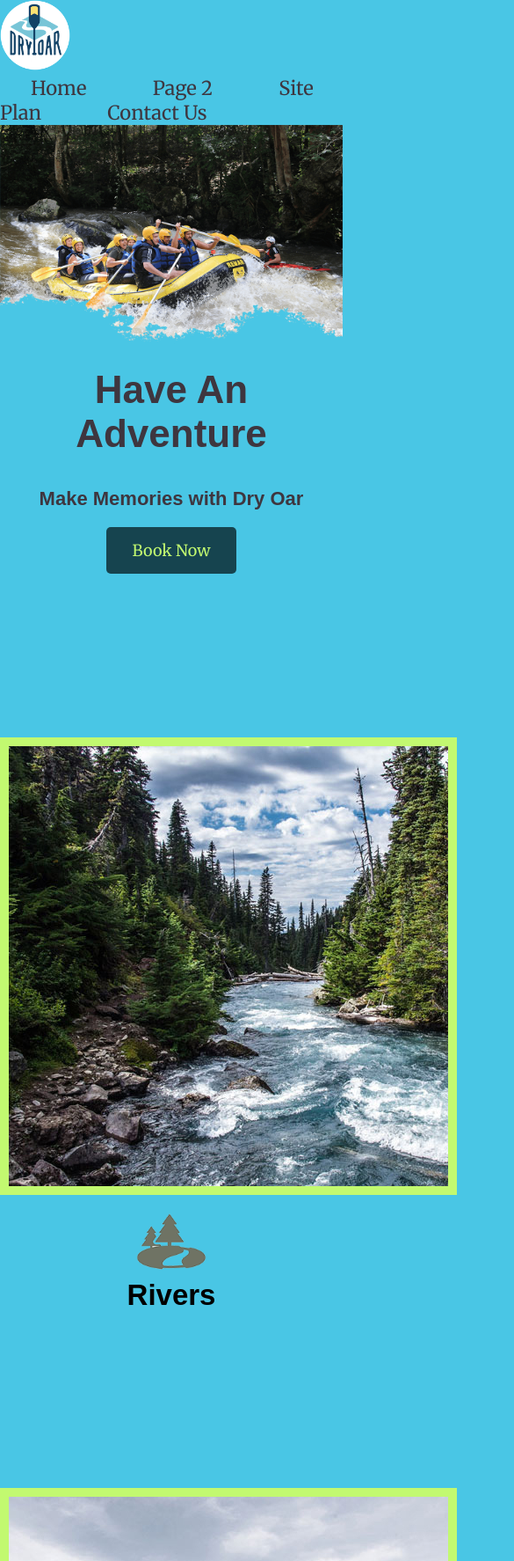
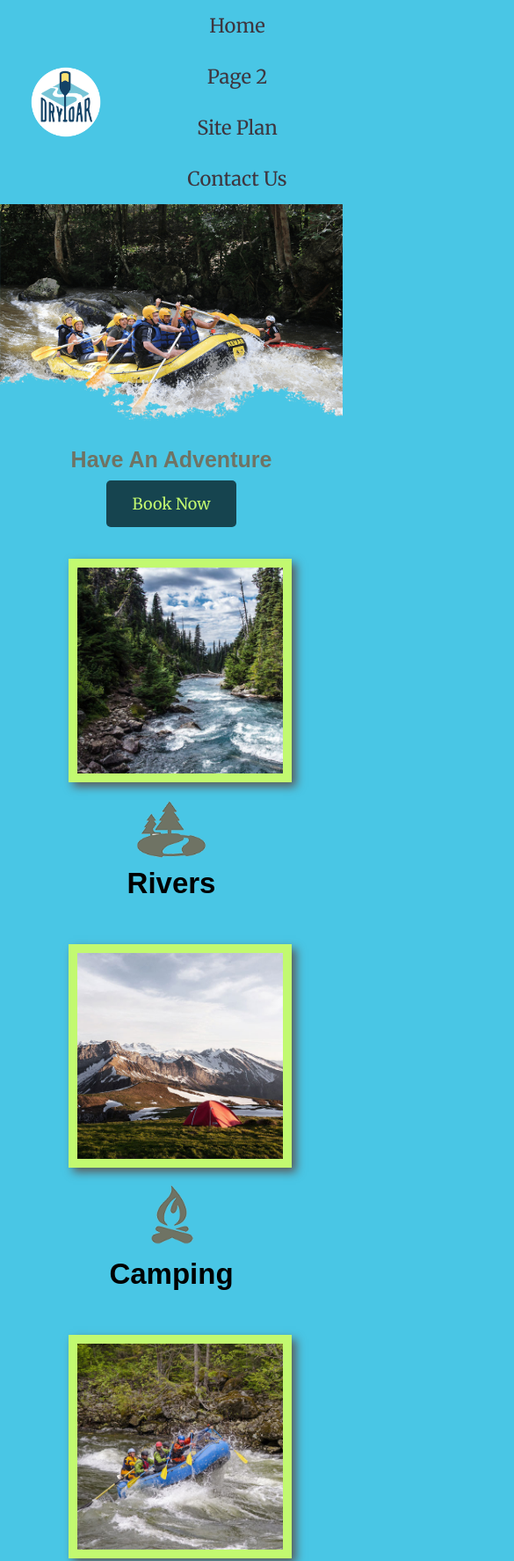
Before and after one commit to Sjones9524/wdd130, a plain HTML site: page wwr/index.html in a window 390 px wide. Shown: the top 1774 px of the page at 88% size, 585 px wide, since content can reach past the window. Drawn offline with Linux system fonts and the light colour scheme; a web font is replaced by a local one.

Commit message:
Finishing touches

```diff
--- a/wwr/styles/style.css
+++ b/wwr/styles/style.css
@@ -6,6 +6,8 @@
 }
 #logo_link {
     padding-top: 5px;
+    justify-self: center;
+    align-self: center;
 }
 nav a {
     text-align:center;
@@ -13,9 +15,28 @@ nav a {
     text-decoration: none;
     padding: 35px;
 }
+nav {
+    display: flex;
+    justify-content: space-around;
+}
+#hero {
+    display: grid;
+    grid-template-columns: 1fr 3fr 1fr;
+}
 #hero-msg h1, #hero-msg h4 {
     text-align: center;
     font-family: "Rubik Marker Match", Arial, Helvetica, sans-serif;
+}
+#hero-msg {
+    grid-column: 2/3;
+    grid-row: 1/2;
+}
+#hero-box {
+    grid-column: 1/4;
+    grid-row: 1/3;
+}
+#hero-img {
+    width: 100%;
 }
 .button-box {
     text-align: center;
@@ -27,6 +48,8 @@ main section {
 #background {
     height: 725px;
     background-color: #49c6e5;
+    grid-column: 1/11;
+    grid-row: 4/9;
 }
 body {
     background-color: #49c6e5;
@@ -37,6 +60,8 @@ body {
 }
 header {
     background-color: #49c6e5;
+    display: grid;
+    grid-template-columns: 150px auto;
 }
 nav a:hover {
     background-color: #49c6e5;
@@ -60,12 +85,18 @@ nav a:hover {
     background-color: #49c6e5;
     font-family: "Rubik Marker Match", Arial, Helvetica, sans-serif;
     padding: 35px;
+    grid-column: 6/10;
+    grid-row: 6/7;
+    box-shadow: 5px 5px 10px #5b5b5b;
 }
 footer {
     background-color: #49c6e5;
     color: #3E363F;
     padding: 25px 50px;
     margin-top: 200px;
+    display: flex;
+    justify-content: space-around;
+    align-items: center;
 }
 footer a {
     color: #3E363F;
@@ -75,17 +106,22 @@ footer a:hover {
     color: #C2F970
 }
 .home-title {
-    color: #3E363F;
+    color: #c2f970;
     font-family: "Rubik Marker Match", Arial, Helvetica, sans-serif;
     font-size: 2em;
     margin-top: 10px;
+}
+.home-grid {
+    display: grid;
+    grid-template-columns: repeat(10, 1fr);
+
 }
 h2{
     font-family: "Rubik Marker Match", Arial, Helvetica, sans-serif;
     margin: 0;
 }
 h4{
-    color: #3E363F;
+    color: #c2f970;
     font-family: "Rubik Marker Match", Arial, Helvetica, sans-serif;
 }
 .msg h2 {
@@ -105,9 +141,6 @@ h4{
     width: 80px;
     padding-top: 10px;
 }
-#hero-img {
-    width:100%;
-}
 footer p {
     font-size: 1.2em;
 }
@@ -122,4 +155,73 @@ footer .social img {
 }
 .card-img {
     border: 10px solid #C2F970;
+    transition: transform .5s;
+    box-shadow: 5px 5px 10px #5b5b5b
 }
+.card-img:hover {
+    opacity: .6;
+    transform: scale(1.1);
+}
+.card-img, .mountains {
+    width: 100%;
+}
+.rivers-card {
+    grid-column: 2/4;
+    grid-row: 2/3;
+}
+.camping-card {
+    grid-column: 5/7;
+    grid-row: 2/3;
+}
+.rapids-card {
+    grid-column: 8/10;
+    grid-row: 2/3;
+}
+.mountains {
+    grid-column: 2/7;
+    grid-row: 5/8;
+    box-shadow: 5pc 5px 10px #5b5b5b;
+}
+@media screen and (max-width: 900px) {
+    #hero, .home-grid {
+        display: block;
+        height: auto;
+    }
+    nav, footer {
+        flex-direction: column;
+    }
+    nav a {
+        display: block;
+        padding: 15px;
+    }
+    #hero {
+        margin-top: 0;
+    }
+    #hero-msg {
+        margin-top: 0;
+    }
+    #hero-msg h4 {
+        display: none;
+    }
+    #hero-msg h1 {
+        color: #6f7364;
+    }
+    .home-title {
+        font-size: 25px;
+    }
+    .rivers-card, .camping-card, .rapids-card {
+        margin: 50px auto;
+        width: 60%;
+    }
+    #background {
+        display: none;
+    }
+    .mountains, .msg {
+        width: 80%;
+        display: block;
+        margin: 0 auto;
+    }
+    footer {
+        margin-top: 25px;
+    }
+}
```
